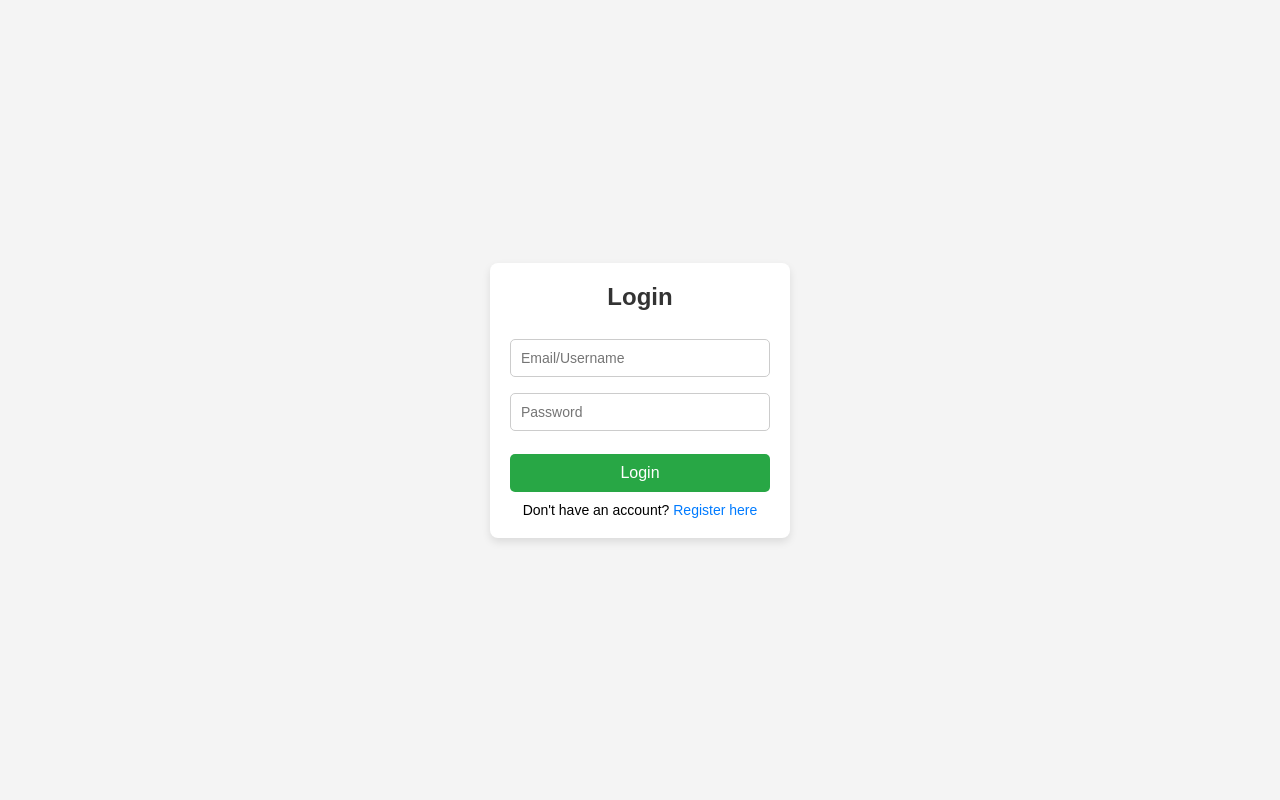
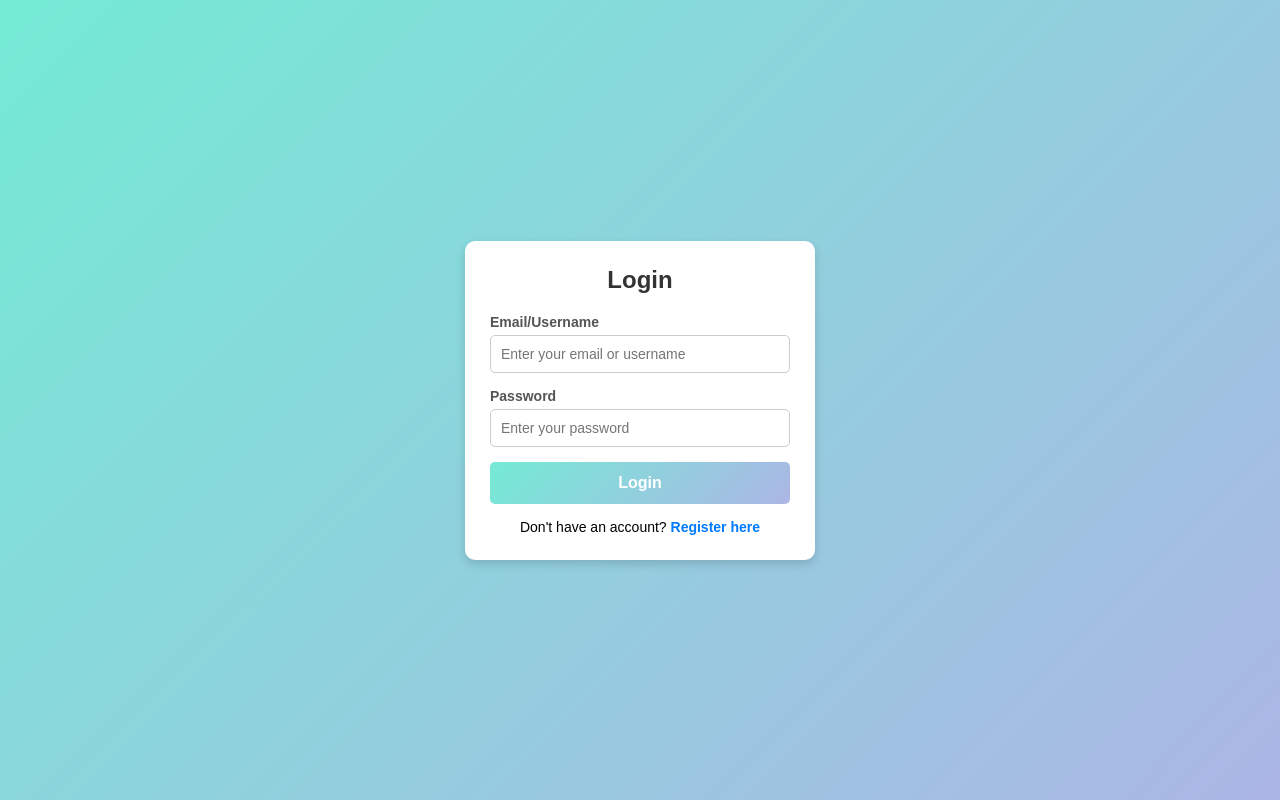
Before and after one commit to nirajgujarati/car-rent, a Django app: page /login/ in a window 1280 px wide. Run offline with Django 5.2, Linux system fonts and the light colour scheme.

Commit message:
Changes Login and reg

```diff
--- a/rental/static/css/style2.css
+++ b/rental/static/css/style2.css
@@ -3,12 +3,12 @@
     margin: 0;
     padding: 0;
     box-sizing: border-box;
-    font-family: Arial, sans-serif;
+    font-family: 'Poppins', sans-serif;
 }
 
 /* Centering the Form */
 body {
-    background-color: #f4f4f4;
+    background: linear-gradient(135deg, #74ebd5, #ACB6E5);
     display: flex;
     justify-content: center;
     align-items: center;
@@ -18,11 +18,11 @@ body {
 /* Login Form Container */
 .login-container {
     background: #fff;
-    padding: 20px;
-    border-radius: 8px;
-    box-shadow: 0px 4px 8px rgba(0, 0, 0, 0.1);
+    padding: 25px;
+    border-radius: 10px;
+    box-shadow: 0px 4px 10px rgba(0, 0, 0, 0.15);
     text-align: center;
-    width: 300px;
+    width: 350px;
 }
 
 /* Heading */
@@ -31,44 +31,83 @@ h2 {
     color: #333;
 }
 
+/* Error Message */
+.error-message {
+    color: red;
+    font-size: 14px;
+    margin-bottom: 10px;
+}
+
+/* Form Group */
+.form-group {
+    text-align: left;
+    margin-bottom: 15px;
+}
+
+/* Labels */
+label {
+    font-size: 14px;
+    font-weight: bold;
+    color: #555;
+    display: block;
+    margin-bottom: 5px;
+}
+
 /* Input Fields */
 input {
     width: 100%;
     padding: 10px;
-    margin: 8px 0;
     border: 1px solid #ccc;
     border-radius: 5px;
     font-size: 14px;
+    transition: 0.3s;
+}
+
+/* Input Focus */
+input:focus {
+    border-color: #74ebd5;
+    box-shadow: 0px 0px 5px rgba(116, 235, 213, 0.5);
+    outline: none;
 }
 
 /* Button */
 button {
     width: 100%;
-    padding: 10px;
-    margin-top: 15px;
-    background-color: #28a745;
-    color: #fff;
+    padding: 12px;
+    background: linear-gradient(135deg, #74ebd5, #ACB6E5);
+    color: white;
     border: none;
     font-size: 16px;
+    font-weight: bold;
     border-radius: 5px;
     cursor: pointer;
+    transition: 0.3s;
 }
 
 button:hover {
-    background-color: #218838;
+    background: linear-gradient(135deg, #ACB6E5, #74ebd5);
 }
 
 /* Register Link */
 p {
-    margin-top: 10px;
+    margin-top: 15px;
     font-size: 14px;
 }
 
 p a {
     color: #007bff;
     text-decoration: none;
+    font-weight: bold;
 }
 
 p a:hover {
     text-decoration: underline;
 }
+
+/* Responsive Design */
+@media (max-width: 400px) {
+    .login-container {
+        width: 90%;
+        padding: 20px;
+    }
+}
--- a/rental/templates/login.html
+++ b/rental/templates/login.html
@@ -8,18 +8,26 @@
     <link rel="stylesheet" href="{% static 'css/style2.css' %}">
 </head>
 <body>
+
+
     <div class="login-container">
         <h2>Login</h2>
         {% if error %}
-            <p style="color: red;">{{ error }}</p>
+            <p class="error-message">{{ error }}</p>
         {% endif %}
         <form method="post" action="{% url 'login' %}">
             {% csrf_token %}
-            <input type="text" name="email" placeholder="Email/Username" required>
-            <input type="password" name="password" placeholder="Password" required>
+            <div class="form-group">
+                <label for="email">Email/Username</label>
+                <input type="text" id="email" name="email" placeholder="Enter your email or username" required>
+            </div>
+            <div class="form-group">
+                <label for="password">Password</label>
+                <input type="password" id="password" name="password" placeholder="Enter your password" required>
+            </div>
             <button type="submit">Login</button>
         </form>
-        <p>Don't have an account? <a href="/register/">Register here</a></p>
+        <p>Don't have an account? <a href="{% url 'register' %}">Register here</a></p>
     </div>
 </body>
 </html>
```
Also changed, not shown: rental/static/css/styles.css (+70 -26 lines), rental/templates/register.html (+42 -17 lines), db.sqlite3, rental/static/images/logo.jpg (added).
